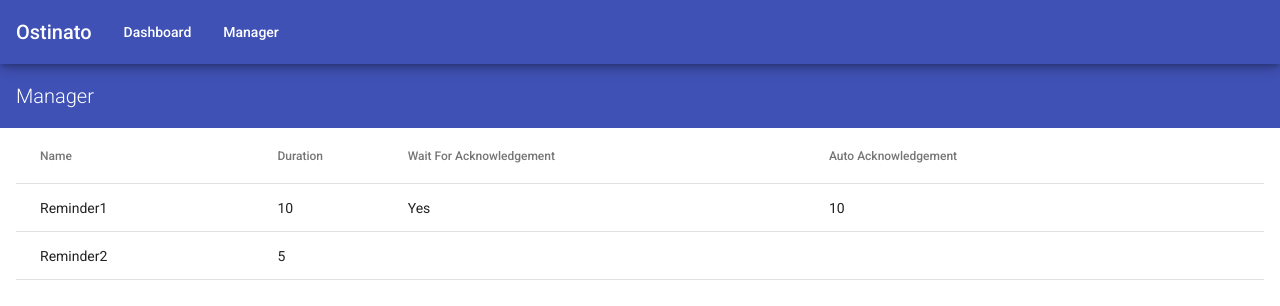
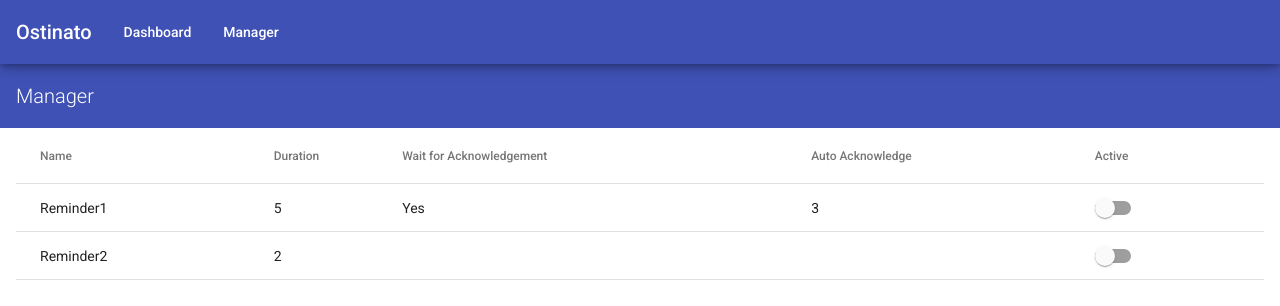
Before and after one commit to michael-dean-haynie/ostinato, an Angular app: page /manager in a window 1280 px wide. Shown: the top 306 px of the page. Built offline with nearby package versions, Linux system fonts and the light colour scheme.

Commit message:
Add fields to manager reminders table

```diff
--- a/src/app/app.module.ts
+++ b/src/app/app.module.ts
@@ -8,6 +8,7 @@ import { MatDividerModule } from '@angular/material/divider';
 import { MatIconModule } from '@angular/material/icon';
 import { MatInputModule } from '@angular/material/input';
 import { MatListModule } from '@angular/material/list';
+import { MatSlideToggleModule } from '@angular/material/slide-toggle';
 import { MatTableModule } from '@angular/material/table';
 import { MatToolbarModule } from '@angular/material/toolbar';
 import { BrowserModule } from '@angular/platform-browser';
@@ -46,7 +47,8 @@ import { ProofOfConceptComponent } from './components/proof-of-concept/proof-of-
     MatCardModule,
     MatDividerModule,
     MatListModule,
-    MatTableModule
+    MatTableModule,
+    MatSlideToggleModule
 
   ],
   entryComponents: [
--- a/src/app/components/manager/manager.component.html
+++ b/src/app/components/manager/manager.component.html
@@ -22,13 +22,22 @@
     </ng-container>
 
     <ng-container matColumnDef="waitForAkng">
-        <th mat-header-cell *matHeaderCellDef>Wait For Acknowledgement</th>
+        <th mat-header-cell *matHeaderCellDef>Wait for Acknowledgement</th>
         <td mat-cell *matCellDef="let reminder">{{reminder.waitForAkng ? "Yes" : ""}}</td>
     </ng-container>
 
+
+
     <ng-container matColumnDef="autoAkng">
-        <th mat-header-cell *matHeaderCellDef>Auto Acknowledgement</th>
+        <th mat-header-cell *matHeaderCellDef>Auto Acknowledge</th>
         <td mat-cell *matCellDef="let reminder">{{reminder.waitForAkng ? reminder.autoAkngTimeoutDuration : ""}}</td>
+    </ng-container>
+
+    <ng-container matColumnDef="active">
+        <th mat-header-cell *matHeaderCellDef>Active</th>
+        <td mat-cell *matCellDef="let reminder">
+            <mat-slide-toggle [checked]="reminder.isActive()" (change)="activeToggled(reminder)"></mat-slide-toggle>
+        </td>
     </ng-container>
 
 
--- a/src/app/components/manager/manager.component.ts
+++ b/src/app/components/manager/manager.component.ts
@@ -1,4 +1,5 @@
 import { Component, OnInit } from '@angular/core';
+import { Reminder } from 'src/app/reminders/reminder';
 import { ReminderService } from 'src/app/services/reminder.service';
 
 @Component({
@@ -9,7 +10,7 @@ import { ReminderService } from 'src/app/services/reminder.service';
 export class ManagerComponent implements OnInit {
 
   myDataArray = [];
-  columnsToDisplay = ['name', 'timeoutDuration', 'waitForAkng', 'autoAkng'];
+  columnsToDisplay = ['name', 'timeoutDuration', 'waitForAkng', 'autoAkng', 'active'];
 
   constructor(private reminderService: ReminderService) { }
 
@@ -17,4 +18,12 @@ export class ManagerComponent implements OnInit {
     this.myDataArray = this.reminderService.reminders;
   }
 
+  activeToggled(reminder: Reminder): void {
+    if (reminder.isActive()) {
+      reminder.deactivate();
+    } else {
+      reminder.activate();
+    }
+  }
+
 }
--- a/src/app/reminders/reminder.ts
+++ b/src/app/reminders/reminder.ts
@@ -13,8 +13,8 @@ export class Reminder {
   name = 'Nifty Reminder!';
   timeoutDuration = 2;
 
-  consoleNotification = true;
-  visualNotification = false;
+  consoleNotification = false;
+  visualNotification = true;
   audioNotification = false;
 
   waitForAkng = true;
--- a/src/app/services/reminder.service.ts
+++ b/src/app/services/reminder.service.ts
@@ -13,15 +13,15 @@ export class ReminderService {
     let reminder: Reminder;
     reminder = this.createReminder();
     reminder.name = 'Reminder1';
-    reminder.timeoutDuration = 10;
+    reminder.timeoutDuration = 5;
     reminder.waitForAkng = true;
     reminder.autoAkng = true;
-    reminder.autoAkngTimeoutDuration = 10;
+    reminder.autoAkngTimeoutDuration = 3;
     this.addReminder(reminder);
 
     reminder = this.createReminder();
     reminder.name = 'Reminder2';
-    reminder.timeoutDuration = 5;
+    reminder.timeoutDuration = 2;
     reminder.waitForAkng = false;
     reminder.autoAkng = false;
     // reminder.autoAkngTimeoutDuration = 10;
```
